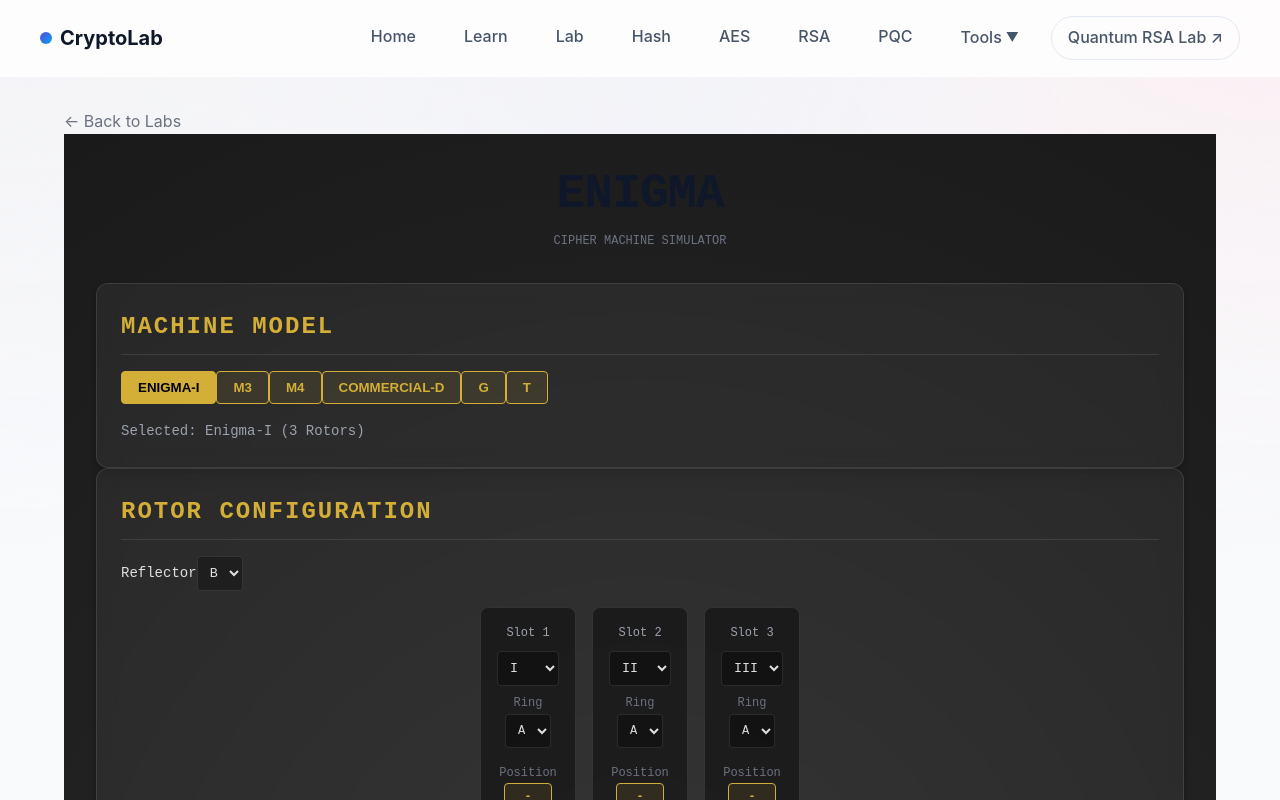
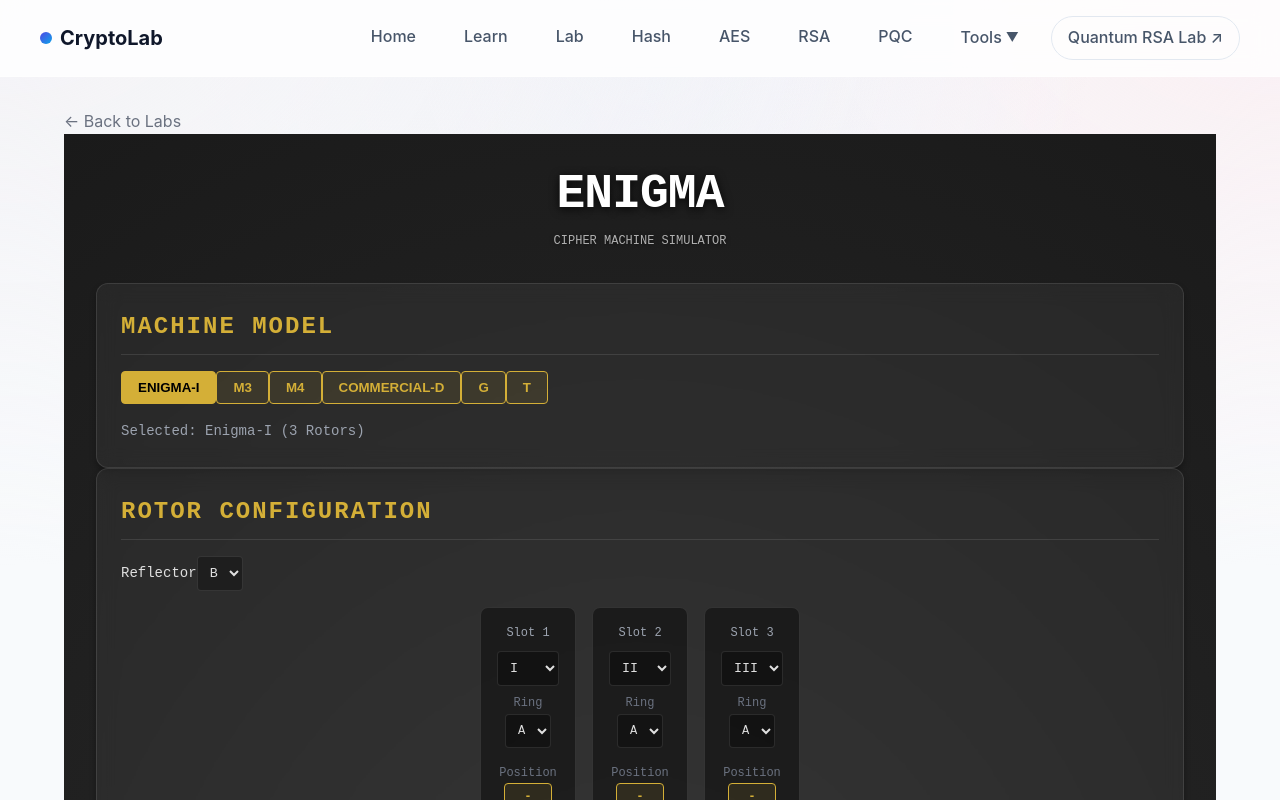
Before and after one commit to kaminuma/cryptoLab, a React (Vite) app: page /enigma in a window 1280 px wide. Shown: the top 800 px of the page. Built offline with nearby package versions, Linux system fonts and the light colour scheme.

Commit message:
chore: ensure Enigma title readable

```diff
--- a/src/enigma/ui/EnigmaSimulator.tsx
+++ b/src/enigma/ui/EnigmaSimulator.tsx
@@ -160,8 +160,18 @@ export const EnigmaSimulator: React.FC = () => {
     return (
         <div className="enigma-container">
             <div className="text-center">
-                <h1 className="text-4xl font-bold text-[#d4af37] mb-2 tracking-widest">ENIGMA</h1>
-                <div className="text-xs text-gray-500 tracking-[0.5em]">CIPHER MACHINE SIMULATOR</div>
+                <h1
+                    className="text-4xl font-bold mb-2 tracking-widest"
+                    style={{ color: '#ffffff', textShadow: '0 2px 10px rgba(0,0,0,0.8)' }}
+                >
+                    ENIGMA
+                </h1>
+                <div
+                    className="text-xs tracking-[0.5em]"
+                    style={{ color: '#b0b0b0', textShadow: '0 1px 4px rgba(0,0,0,0.5)' }}
+                >
+                    CIPHER MACHINE SIMULATOR
+                </div>
             </div>
 
             <div className="grid grid-cols-1 lg:grid-cols-3 gap-8 max-w-7xl mx-auto w-full">
```
